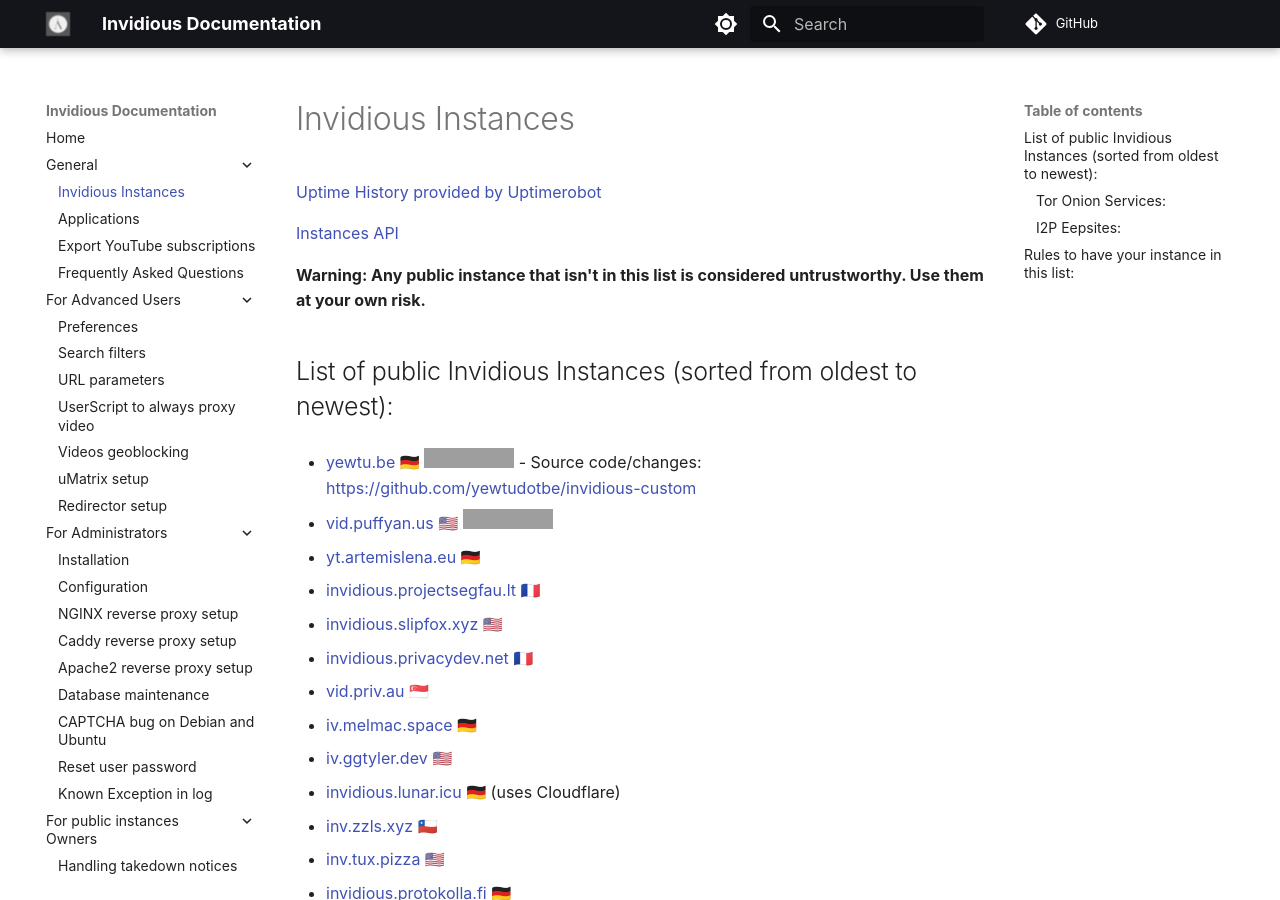
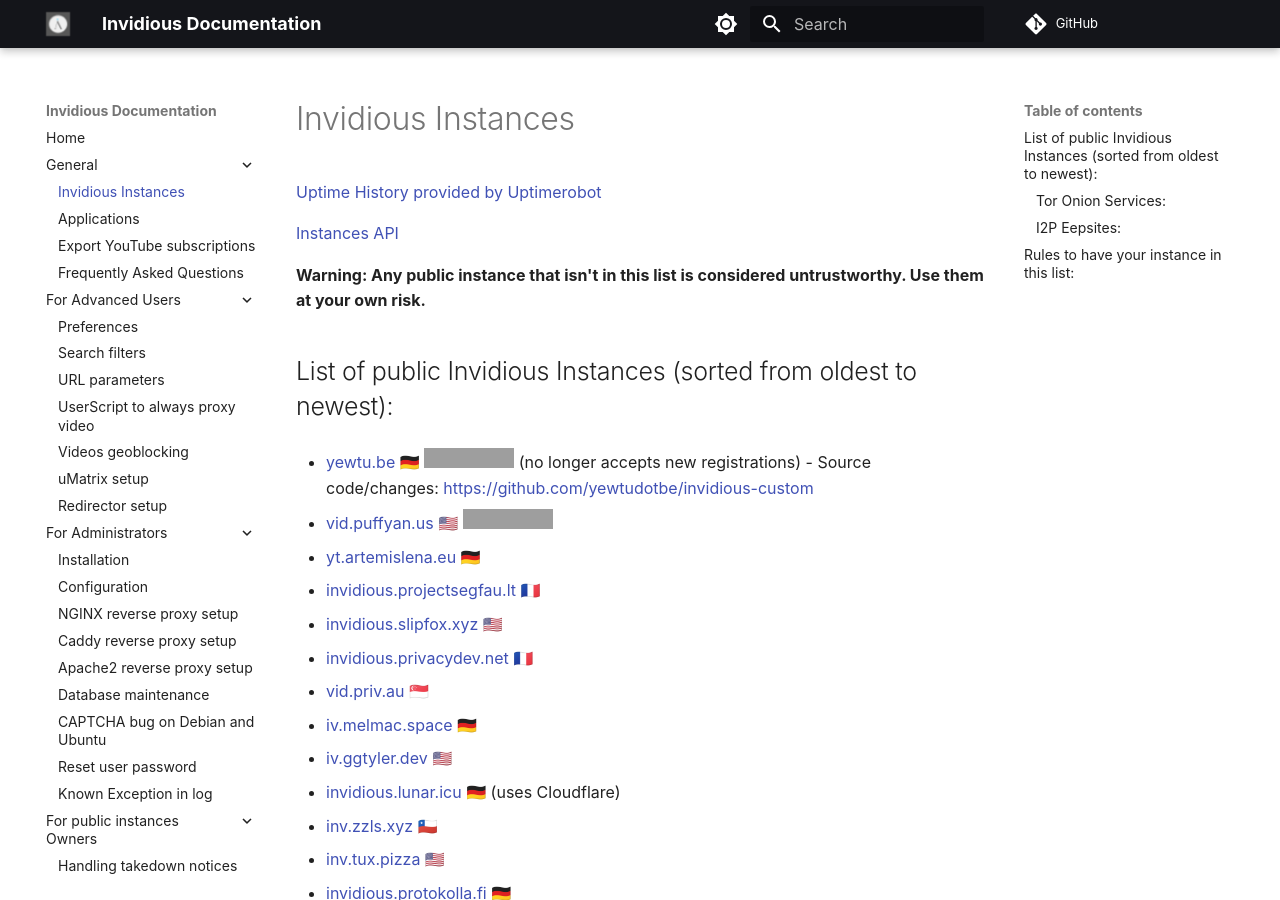
Before and after one commit to iv-org/documentation, an MkDocs documentation site: the page built from docs/instances.md, in a window 1280 px wide and 900 px high. Built offline with MkDocs 1.6.1 and Material for MkDocs 9.7.7, drawn with Linux system fonts in a browser that asks for light colours; comment, search, counter and statistics services are not loaded; grey boxes are pictures that could not be loaded.

Commit message:
Update Yewtu.be no longer accepting new registrations

```diff
--- a/docs/instances.md
+++ b/docs/instances.md
@@ -8,7 +8,7 @@
 
 ## List of public Invidious Instances (sorted from oldest to newest):
 
-* [yewtu.be](https://yewtu.be) 🇩🇪 [![Uptime Robot status](https://img.shields.io/uptimerobot/status/m783898765-2a4efa67aa8d1c7be6b1dd9d)](https://uptime.invidious.io/784257752) - Source code/changes: https://github.com/yewtudotbe/invidious-custom
+* [yewtu.be](https://yewtu.be) 🇩🇪 [![Uptime Robot status](https://img.shields.io/uptimerobot/status/m783898765-2a4efa67aa8d1c7be6b1dd9d)](https://uptime.invidious.io/784257752) (no longer accepts new registrations) - Source code/changes: https://github.com/yewtudotbe/invidious-custom
 
 * [vid.puffyan.us](https://vid.puffyan.us) 🇺🇸 [![Uptime Robot status](https://img.shields.io/uptimerobot/status/m786947233-1131c3f67b9a20621b1926d3?style=plastic)](https://stats.uptimerobot.com/n7A08HGVl6/786947233)
 
```
